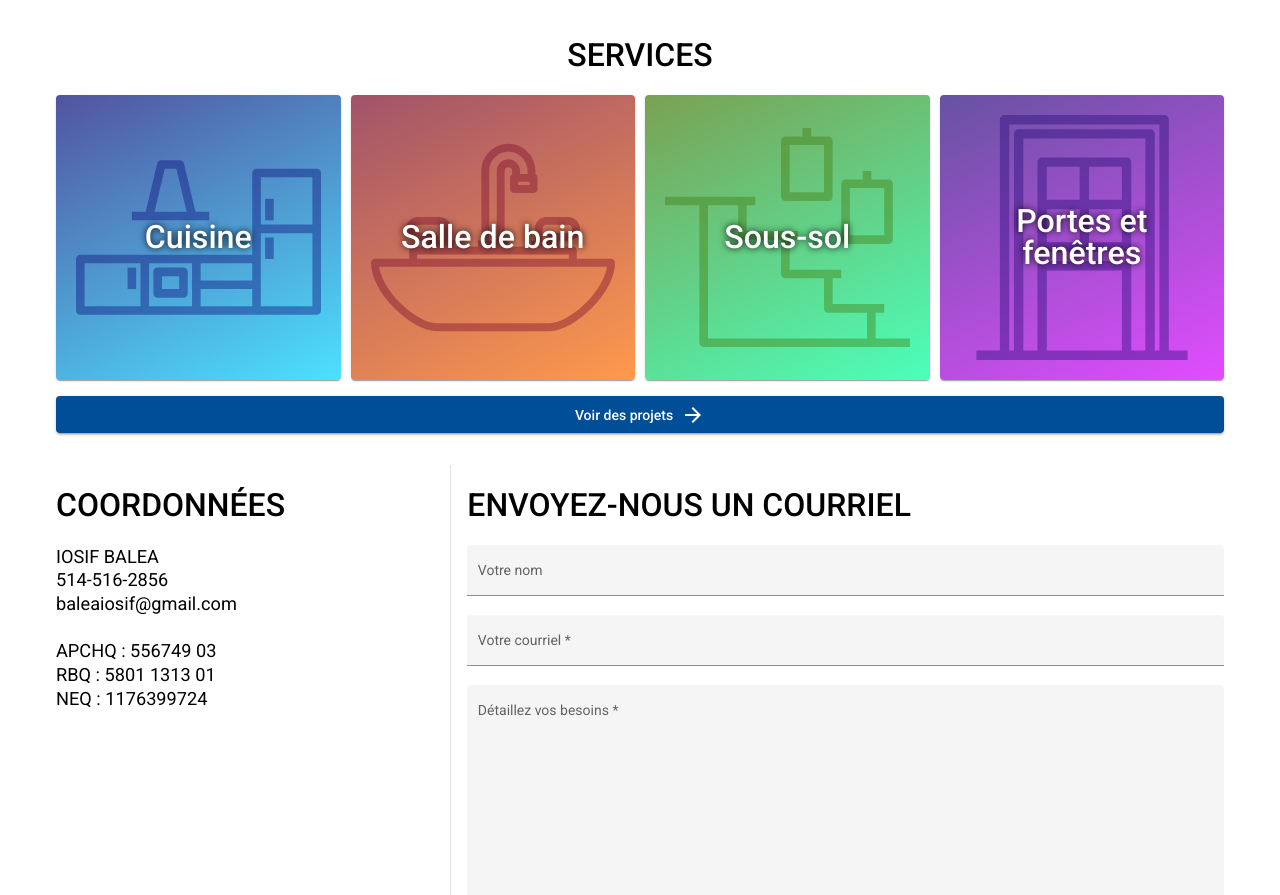
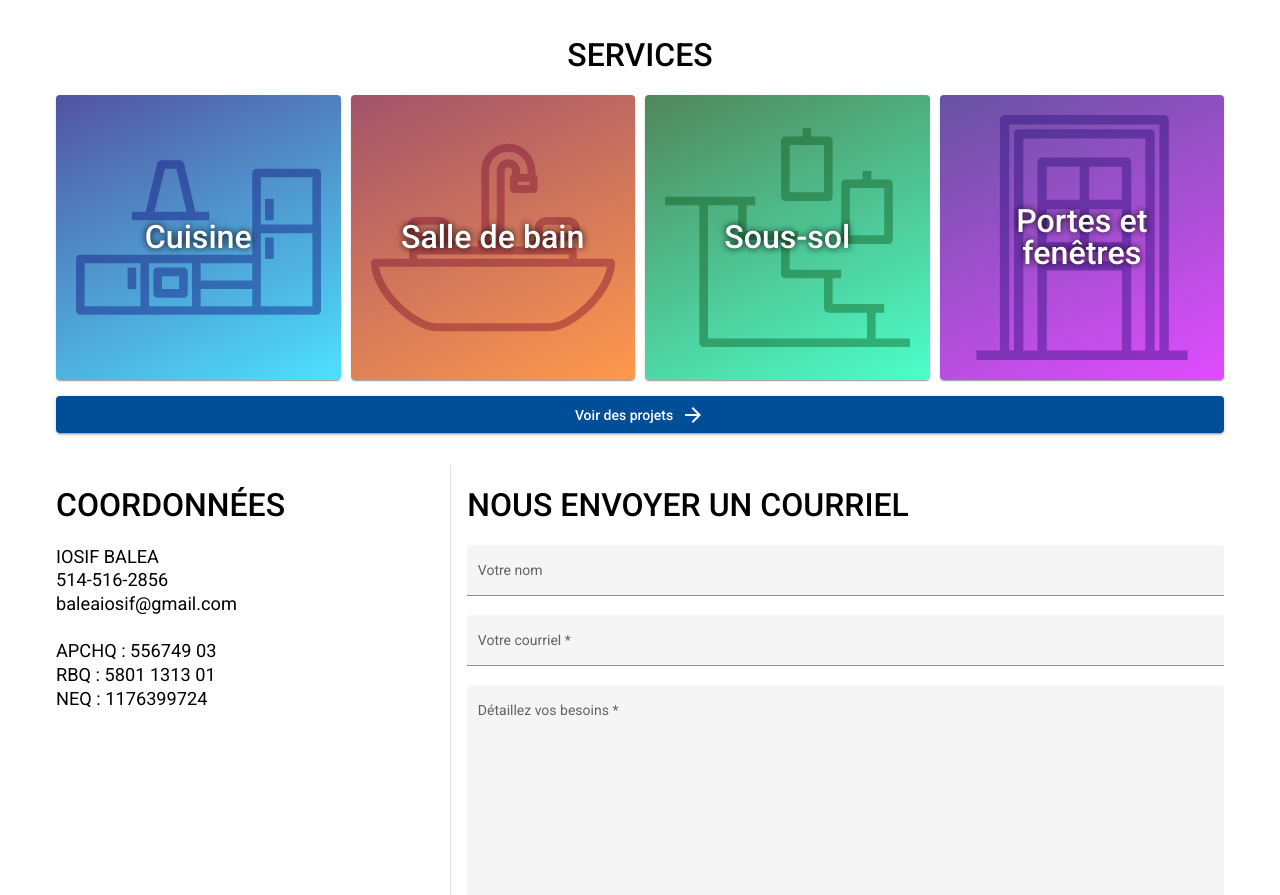
Before and after one commit to williambalea/iba, an Angular app in the folder client/: page / in a window 1280 px wide. Shown: the part 1009-1904 px from the top of the page. Built offline with nearby package versions, Linux system fonts and the light colour scheme.

Commit message:
caroussel

```diff
--- a/client/src/app/accueil/accueil.component.html
+++ b/client/src/app/accueil/accueil.component.html
@@ -1,7 +1,7 @@
 <mat-toolbar class="z2">
     <span>IBA construction</span>
 </mat-toolbar>
-<div class="hero" [style.background-image]="heroImage">
+<div class="hero fade" [style.background-image]="heroImage">
     <div class="hero-title-container">
         <h1 class="hero-title">
             Des changements<br>
@@ -84,7 +84,7 @@
         </div>
         <mat-divider vertical></mat-divider>
         <div class="email-form flex-2">
-            <h2 class="pl-0">Envoyez-nous un courriel</h2>
+            <h2 class="pl-0">Nous envoyer un courriel</h2>
             <mat-form-field appearance="fill">
                 <mat-label>Votre nom</mat-label>
                 <input matInput>
--- a/client/src/app/accueil/accueil.component.scss
+++ b/client/src/app/accueil/accueil.component.scss
@@ -4,11 +4,20 @@
   display: flex;
   width: 100%;
   height: 100%;
-  background-image: url("../../assets/heroImages/cuisine.jpg");
   background-size: cover;
   background-position: center center;
   background-repeat: no-repeat;
   background-attachment: fixed;
+}
+
+.fade {
+  animation-name: fade;
+  animation-duration: 1.5s;
+}
+
+@keyframes fade {
+  from {opacity: .4}
+  to {opacity: 1}
 }
 
 .hero-title-container {
@@ -229,8 +238,8 @@ textarea {
 }
 
 .green-gradient {
-  background: rgb(66,121,9);
-  background: linear-gradient(155deg, rgba(66,121,9,0.7) 0%, rgba(0,255,157,0.7) 100%);
+  background: rgb(6,83,19);
+  background: linear-gradient(155deg, rgba(6,83,19,0.7) 0%, rgba(0,255,179,0.7) 100%);
   color: white;
 }
 
--- a/client/src/app/accueil/accueil.component.ts
+++ b/client/src/app/accueil/accueil.component.ts
@@ -1,14 +1,14 @@
-import { Component } from '@angular/core';
+import { Component, OnInit } from '@angular/core';
 import { FormControl, Validators } from '@angular/forms';
-import { Router, ActivatedRoute } from '@angular/router';
 
 @Component({
   selector: 'app-accueil',
   templateUrl: './accueil.component.html',
   styleUrls: ['./accueil.component.scss']
 })
-export class AccueilComponent {
+export class AccueilComponent implements OnInit {
   heroImage: string;
+  imagesPosition: number;
 
   images: string[] = [
     "cuisine",
@@ -22,13 +22,24 @@ export class AccueilComponent {
   email = new FormControl('', [Validators.required, Validators.email]);
   emailContent = new FormControl('', [Validators.required])
 
-  constructor(private route: ActivatedRoute) {
-    const index: number = Math.floor(Math.random() * this.images.length);
-    const image: string = this.images[index];
-    console.log(image)
-    this.heroImage = `url('../../assets/heroImages/${image}.jpg')`
+  constructor() {
+    this.imagesPosition = Math.floor(Math.random() * this.images.length);
+    const image: string = this.images[this.imagesPosition];
+    this.heroImage = `url('../../assets/heroImages/${image}.jpg')`;
   }
 
+  ngOnInit(): void {
+    setInterval(() => this.imageCarousel(), 60000);
+  }
+
+  imageCarousel() {
+    console.log('hey');
+
+    this.imagesPosition++;
+    if (this.imagesPosition >= this.images.length) this.imagesPosition = 0;
+    const image: string = this.images[this.imagesPosition];
+    this.heroImage = `url('../../assets/heroImages/${image}.jpg')`;
+  }
 
   getErrorMessage(input: FormControl): string {
     if (input.hasError('required')) {
```
Also changed, not shown: client/src/assets/svg/stairs.component.svg.
